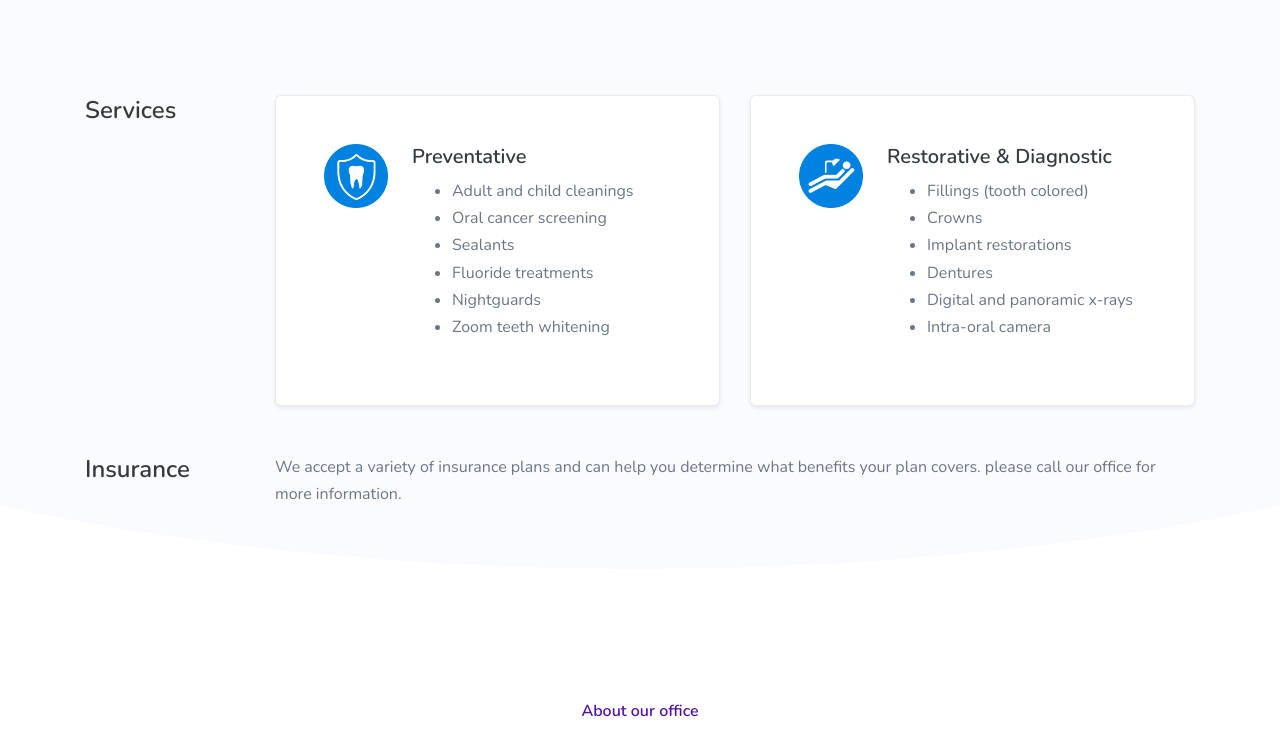
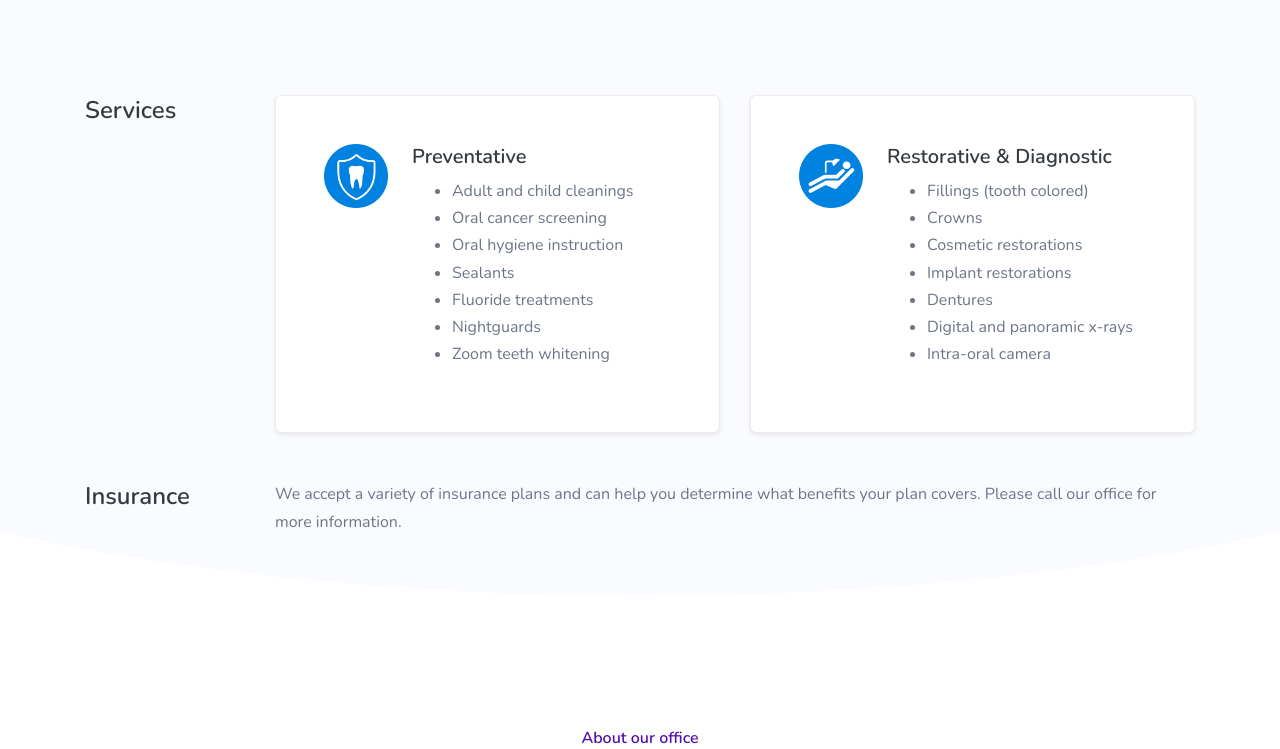
Before and after one commit to charlesnazario/www-scaladental, a Django app: template main/templates/main/index.html in a window 1280 px wide. Shown: the part 801-1550 px from the top of the page. Run offline with Django 3.2, Linux system fonts and the light colour scheme; tables that the repository leaves empty hold one stand-in row (values such as "Sample post"); the template is opened without the code that fills it: values that come from a table or form of the project are taken from there, most other values are stand-ins (such as "Sample title", 1, 10 or a date in 2020); grey boxes marked "Sample" are stand-in pictures; some libraries are stand-ins or nearby versions.

Commit message:
Added services, fixed typos, changed font for office staff titles

```diff
--- a/main/templates/main/index.html
+++ b/main/templates/main/index.html
@@ -149,6 +149,7 @@
                                                 <ul>
                                                     <li>Adult and child cleanings</li>
                                                     <li>Oral cancer screening</li>
+                                                    <li>Oral hygiene instruction</li>
                                                     <li>Sealants</li>
                                                     <li>Fluoride treatments</li>
                                                     <li>Nightguards</li>
@@ -175,6 +176,7 @@
                                                 <ul>
                                                     <li>Fillings (tooth colored)</li>
                                                     <li>Crowns</li>
+                                                    <li>Cosmetic restorations</li>
                                                     <li>Implant restorations</li>
                                                     <li>Dentures</li>
                                                     <li>Digital and panoramic x-rays</li>
@@ -195,7 +197,7 @@
                     </div>
                     <div class="col-lg-10">
                         We accept a variety of insurance plans and can help you determine what benefits your plan covers.
-                        please call our office for more information.
+                        Please call our office for more information.
                     </div>
                 </div>
             </div>
@@ -299,7 +301,7 @@
                             </div>
                             <div class="card-body text-center bg-primary">
                                 <h5 class="card-title mb-0 text-white">{{ staffmember.name }}</h5>
-                                <p class="text-muted mb-0">{{ staffmember.title }}</p>
+                                <p class="text-secondary mb-0">{{ staffmember.title }}</p>
                             </div>
                         </div>
                     </div>
```
